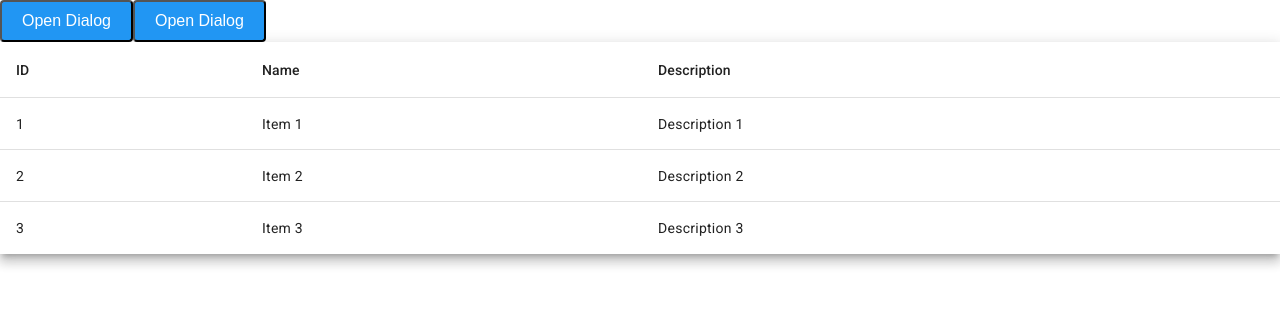
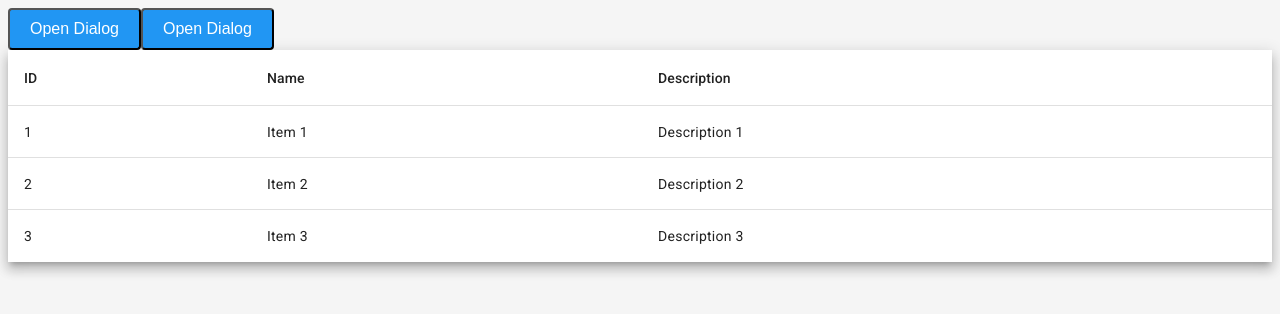
Before and after one commit to Qetikv/client-directory, an Angular app: page / in a window 1280 px wide. Shown: the top 314 px of the page. Built offline with nearby package versions, Linux system fonts and the light colour scheme.

Commit message:
change background color

```diff
--- a/src/styles.scss
+++ b/src/styles.scss
@@ -1,4 +1,4 @@
-/* You can add global styles to this file, and also import other style files */
-
-html, body { height: 100%; }
-body { margin: 0; font-family: Roboto, "Helvetica Neue", sans-serif; }
+body {
+    background-color: #f5f5f5; /* Light gray background */
+    color: #333; /* Default text color */
+  }
```
